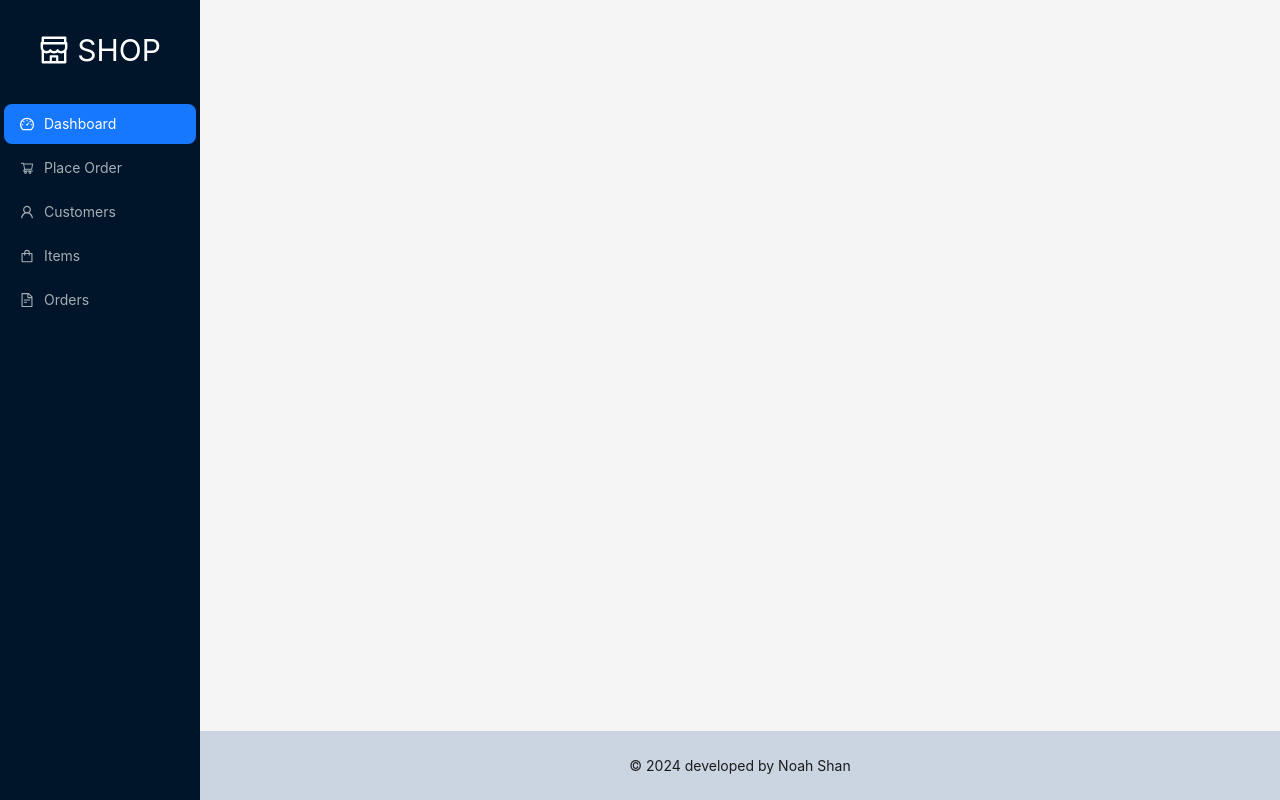
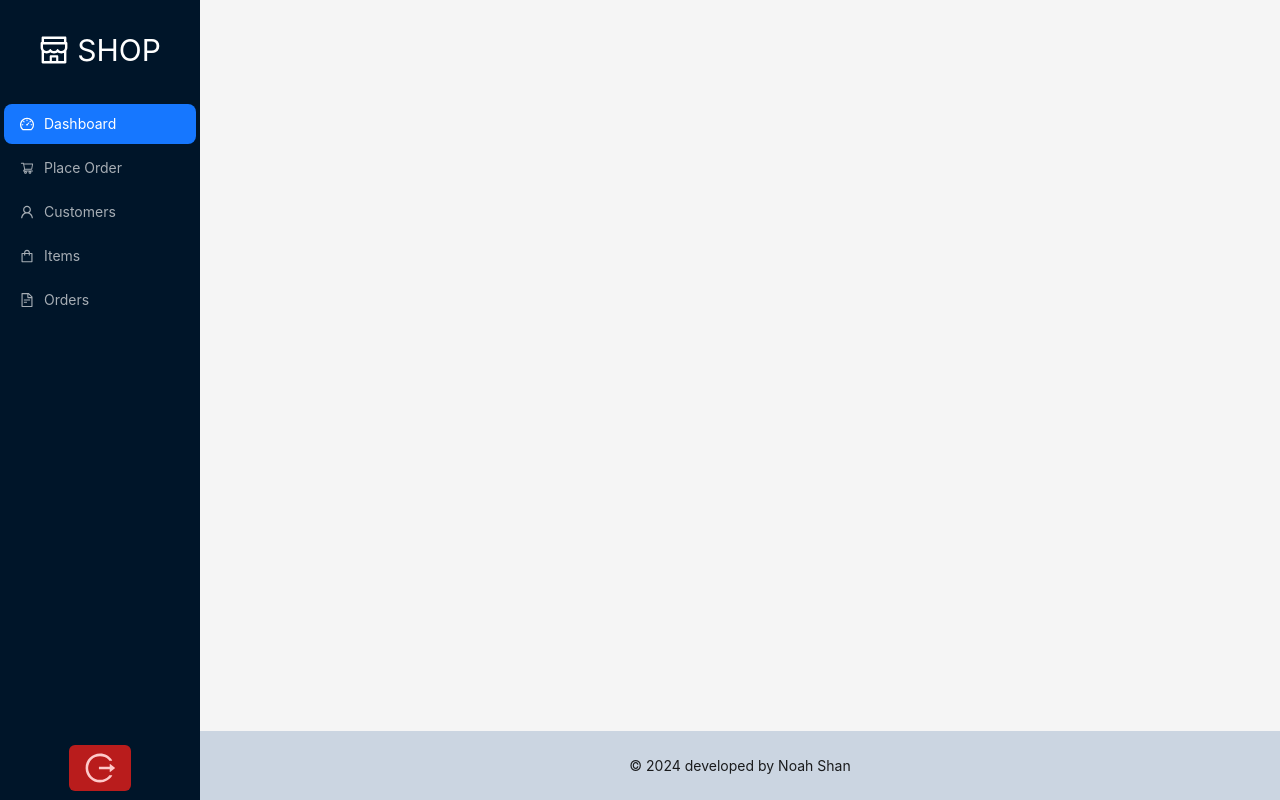
Before and after one commit to Sinna-Shan/Burger-shop, a React (Vite) app in the folder client/: page / in a window 1280 px wide. Built offline with nearby package versions, Linux system fonts and the light colour scheme; no server answers.

Commit message:
Add Log out funtioanlity and protected route

```diff
--- a/client/src/App.tsx
+++ b/client/src/App.tsx
@@ -1,6 +1,6 @@
 /* eslint-disable no-unused-vars */
-import { Layout, Menu, MenuProps } from "antd";
-import { Content, Footer} from "antd/es/layout/layout";
+import { Layout, Menu, MenuProps, Popconfirm } from "antd";
+import { Content, Footer } from "antd/es/layout/layout";
 import Sider from "antd/es/layout/Sider";
 import {
   DashboardOutlined,
@@ -9,9 +9,11 @@ import {
   ShoppingOutlined,
   FileTextOutlined,
   ShopOutlined,
+  LogoutOutlined,
 } from "@ant-design/icons";
 import { useState } from "react";
-import { NavLink, Outlet,} from "react-router-dom";
+import { NavLink, Outlet, useNavigate } from "react-router-dom";
+import axiosInstance from "./config/axiosConfig";
 
 type MenuItem = Required<MenuProps>["items"][number] & { link?: string };
 function getItem(
@@ -19,7 +21,7 @@ function getItem(
   key: React.Key,
   icon?: React.ReactNode,
   children?: MenuItem[],
-  link?:string
+  link?: string,
 ): MenuItem {
   return {
     key,
@@ -31,24 +33,45 @@ function getItem(
 }
 
 const items: MenuItem[] = [
-  getItem(<NavLink to="/dashboard">Dashboard</NavLink>, 1, <DashboardOutlined />),
-  getItem(<NavLink to="/place-order">Place Order</NavLink>, 2, <ShoppingCartOutlined />),
+  getItem(
+    <NavLink to="/dashboard">Dashboard</NavLink>,
+    1,
+    <DashboardOutlined />,
+  ),
+  getItem(
+    <NavLink to="/place-order">Place Order</NavLink>,
+    2,
+    <ShoppingCartOutlined />,
+  ),
   getItem(<NavLink to="/customers">Customers</NavLink>, 3, <UserOutlined />),
   getItem(<NavLink to="/items">Items</NavLink>, 4, <ShoppingOutlined />),
   getItem(<NavLink to="/orders">Orders</NavLink>, 5, <FileTextOutlined />),
 ];
 
-
 function App() {
   const [collapsed, setCollapsed] = useState(false);
+  const navigate = useNavigate();
+  async function handleLogOut() {
+    try {
+      await axiosInstance.get("/auth/logout", {
+        headers: {
+          "Content-Type": "application/json",
+        },
+      });
+
+      navigate("/login");
+    } catch (e) {
+      console.log(e.response?.data?.message);
+    }
+  }
   return (
-    <Layout className="flex ">
+    <Layout className="flex">
       <Sider
         collapsed={collapsed}
         onCollapse={(value) => setCollapsed(value)}
         className="fixed h-screen max-w-72"
       >
-        <div className="text-white text-3xl text-center flex gap-2 justify-center py-8">
+        <div className="flex justify-center gap-2 py-8 text-center text-3xl text-white">
           <span>
             <ShopOutlined />
           </span>
@@ -58,17 +81,27 @@ function App() {
             SHOP
           </span>
         </div>
-        <Menu
-          theme="dark"
-          defaultSelectedKeys={["1"]}
-          items={items}
-        />
+        <Menu theme="dark" defaultSelectedKeys={["1"]} items={items} />
+        <div className="absolute bottom-0 flex min-h-16 w-full items-center justify-center">
+          <Popconfirm
+            title="Log out"
+            description="Are you sure want to logout?"
+            onConfirm={handleLogOut}
+            okText="Yes"
+            cancelText="Cancel"
+            icon={
+              <LogoutOutlined className=" text-red-700" />
+            }
+          >
+            <LogoutOutlined className="rounded-md bg-red-700 px-4 py-2 text-3xl text-red-200" />
+          </Popconfirm>
+        </div>
       </Sider>
-      <Layout className="min-h-screen ml-[200px]">
+      <Layout className="ml-[200px] min-h-screen">
         <Content>
           <Outlet />
         </Content>
-        <Footer className="flex items-center justify-center w-full bg-slate-300">
+        <Footer className="flex w-full items-center justify-center bg-slate-300">
           &copy; {new Date().getFullYear() > 2024 && "2024 -"}{" "}
           {new Date().getFullYear()} developed by Noah Shan
         </Footer>
--- a/client/src/pages/auth/Login.tsx
+++ b/client/src/pages/auth/Login.tsx
@@ -1,5 +1,5 @@
 import React from "react";
-import { Form, Input, Button } from "antd";
+import { Form, Input, Button, Popconfirm } from "antd";
 import type { FormProps } from "antd";
 import axiosInstance from "../../config/axiosConfig";
 import { useNavigate } from "react-router-dom";
@@ -66,8 +66,8 @@ const LoginPage = () => {
               Log in
             </Button>
           </Form.Item>
-              </Form>
-              <hr className=""/>
+        </Form>
+        <hr className="" />
       </section>
     </main>
   );
--- a/client/src/pages/auth/ProtectedRoute.tsx
+++ b/client/src/pages/auth/ProtectedRoute.tsx
@@ -1,4 +1,28 @@
+/* eslint-disable no-constant-condition */
+import { useEffect} from "react";
+import { Navigate } from "react-router-dom";
+import axiosInstance from "../../config/axiosConfig";
+
 const ProtectedRoute = ({ children }) => {
+  useEffect(function () {
+    async function checkUserSession() {
+      try {
+        const user = await axiosInstance.get("/auth/logout", {
+          headers: {
+            "Content-Type": "application/json",
+          },
+        });
+
+        if (user) {
+          return <Navigate to="/login" />;
+        }
+      } catch (err) {
+        console.log(err.message);
+      }
+    }
+    checkUserSession();
+  }, []);
+
   return children;
 };
 
--- a/client/src/pages/router.tsx
+++ b/client/src/pages/router.tsx
@@ -21,7 +21,6 @@ const router = createBrowserRouter([
     errorElement: <ErrorPage />,
     children: [
       {
-        index: true,
         path: "dashboard",
         element: <Dashboard />,
       },
@@ -45,6 +44,7 @@ const router = createBrowserRouter([
   },
   {
     path: "/login",
+    index: true,
     element: <Login />,
   },
   {
```
